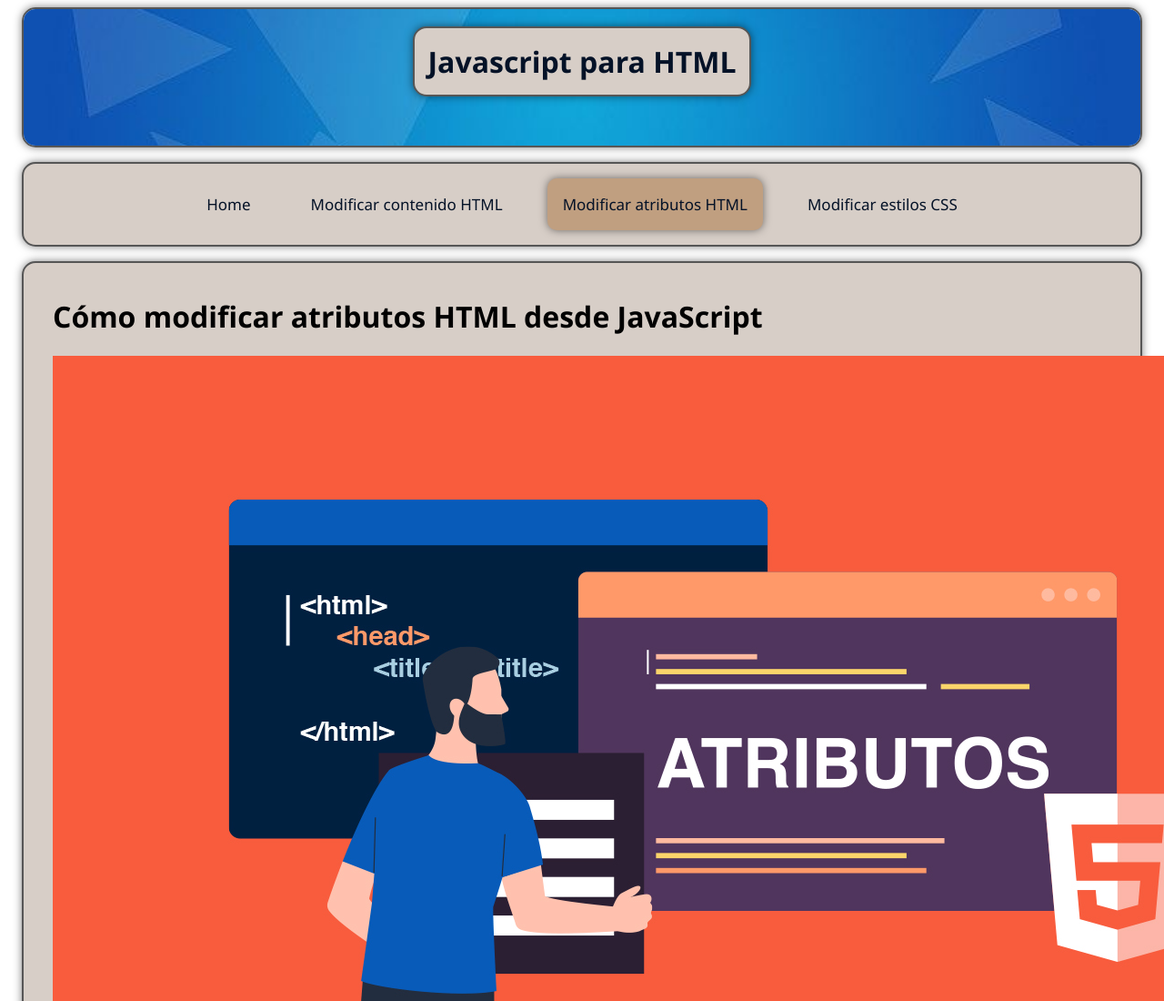
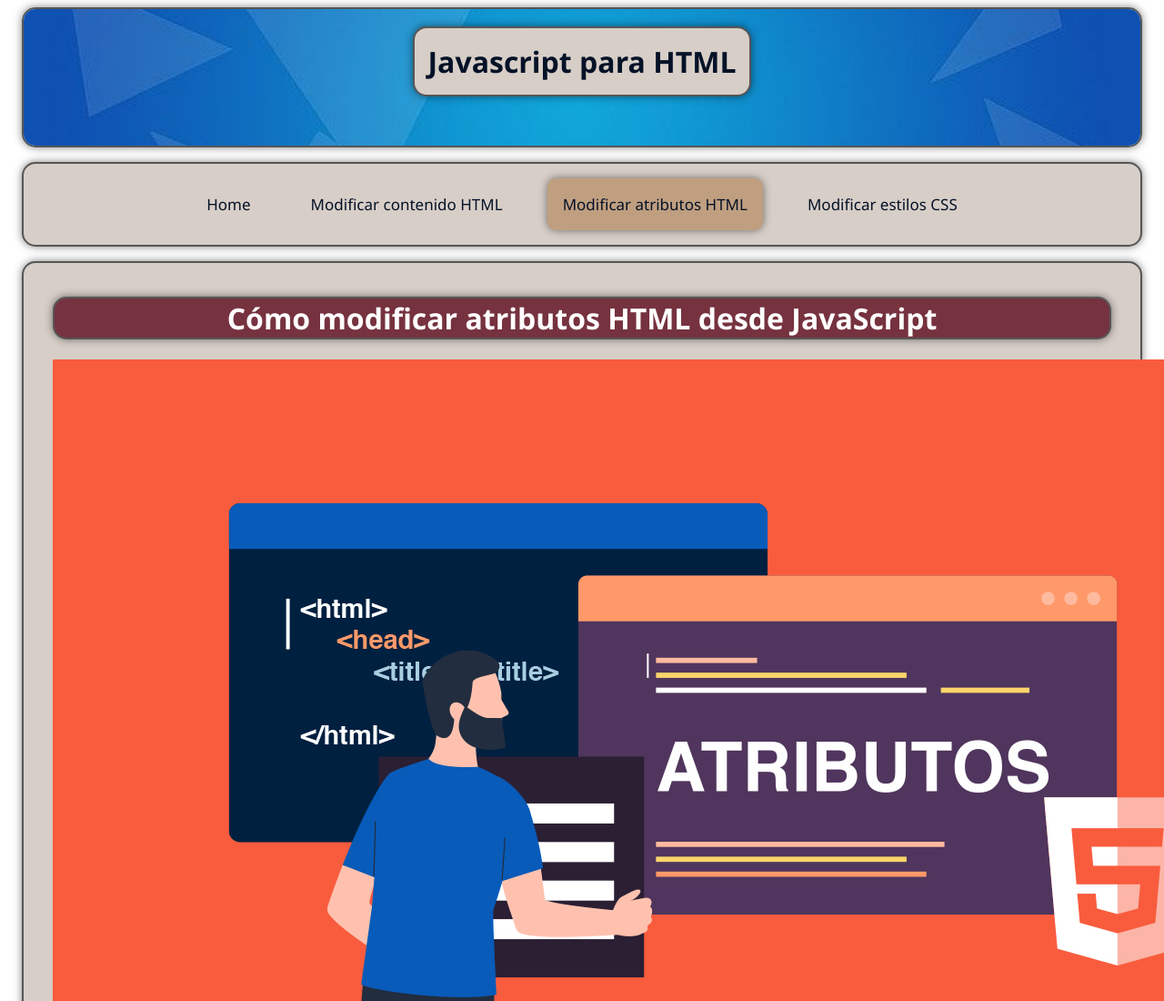
Before and after one commit to johanvillabarbera/practica1, a website built with webpack: page atributosHTML.html in a window 1280 px wide. Shown: the top 1100 px of the page at 91% size. Built offline with nearby package versions, Linux system fonts and the light colour scheme.

Commit message:
Cambios HTML Usuario 1

```diff
--- a/atributosHTML.html
+++ b/atributosHTML.html
@@ -21,7 +21,7 @@
     </div>
 
     <main>
-        <h1>
+        <h1 class="main-title">
             Cómo modificar atributos HTML desde JavaScript
         </h1>
 
--- a/styles.css
+++ b/styles.css
@@ -19,10 +19,19 @@ body {
 }
 
 .title,
-.menu {
+.menu,
+.main-title {
     display: flex;
     justify-content: center;
     text-align: center;
+}
+
+.main-title {
+    color: white;
+    background-color: #76323F;
+    border: 2px solid #565656;
+    border-radius: 15px;
+    box-shadow: 0 0 10px rgba(0, 0, 0, 0.5);
 }
 
 .title h1 {
```
Also changed, not shown: contenidoHTML.html (+1 -1 lines).
